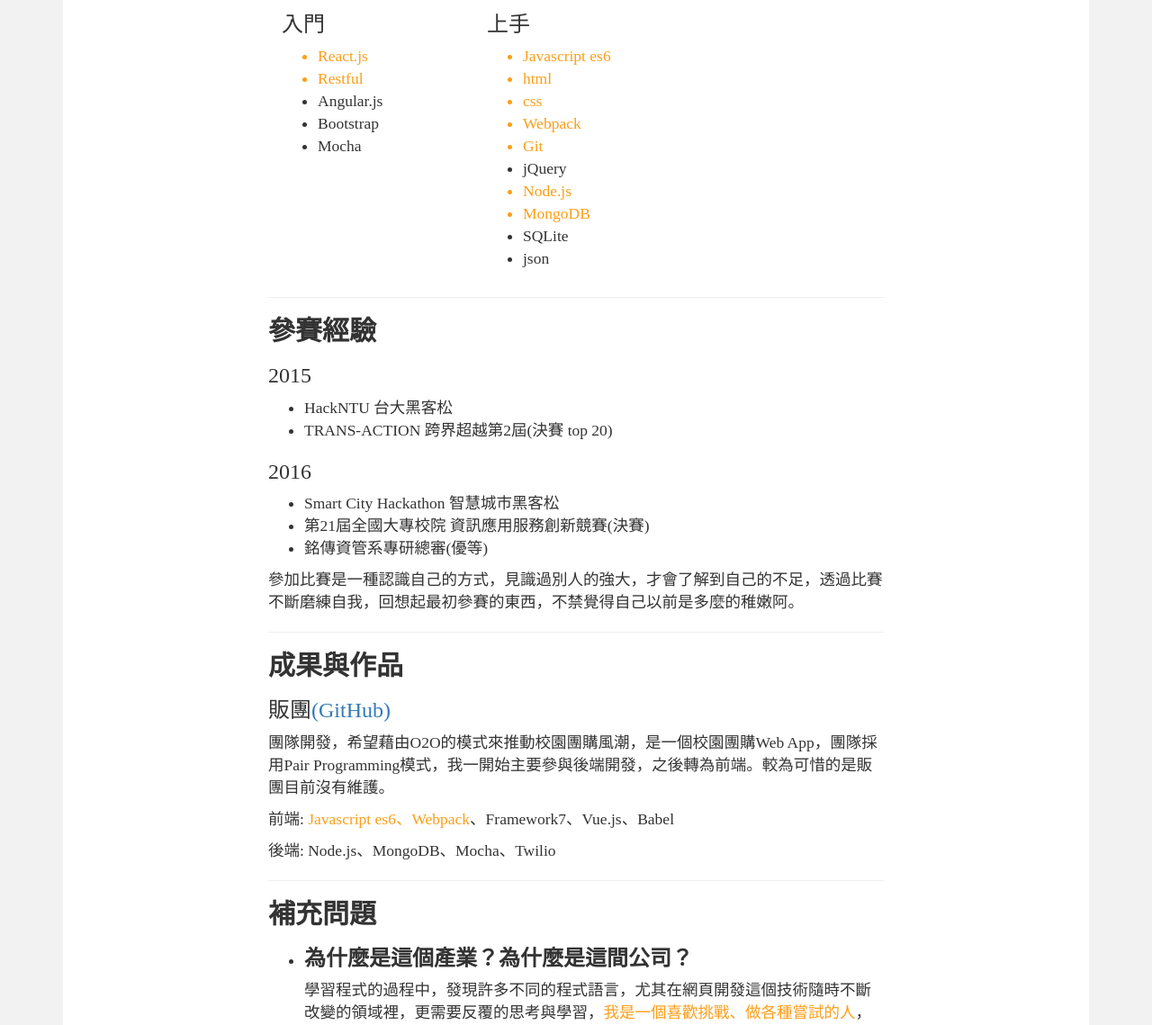
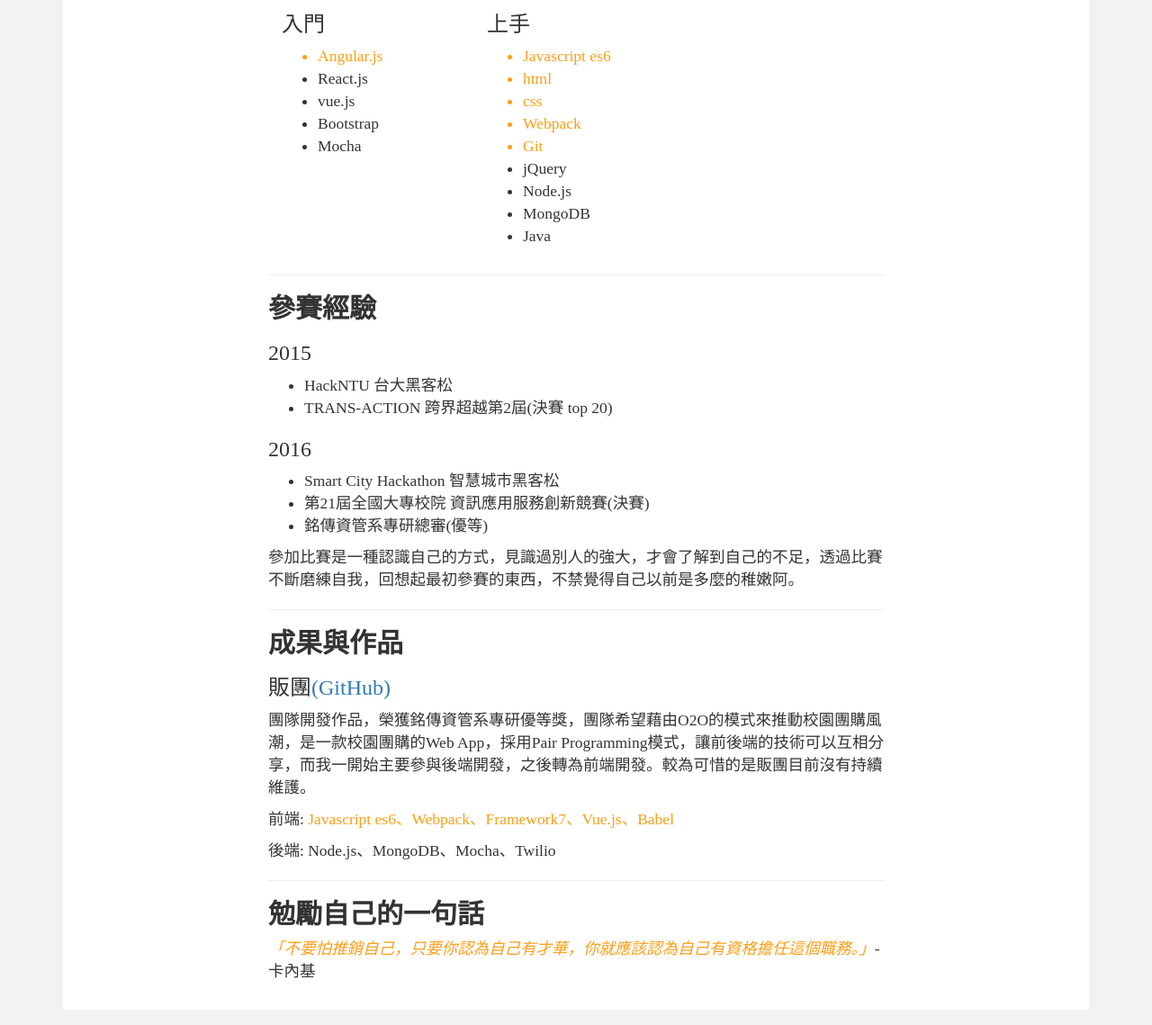
Before and after one commit to tion846/resume, a plain HTML site: page public/index.html in a window 1280 px wide. Shown: the part 603-1742 px from the top of the page at 90% size. Drawn offline with nearby package versions, Linux system fonts and the light colour scheme.

Commit message:
updateApart

```diff
--- a/public/index.html
+++ b/public/index.html
@@ -139,16 +139,16 @@
             <h2>簡介</h2>
             <p class="light">我認為：「想要確認自己是否適合新創公司，最好的方式就是去新創公司實習。」</p>
             <p>
-                我目前就讀銘傳資管四年級，自從進入程式設計這個領域後，我在code世界裡發現屬於自己的一片天。我嚮往能夠在<b>充滿挑戰的環境</b>下工作，因此，希望透過新創實習開始我的 hello world。
+                我目前就讀銘傳資管四年級，自從進入程式設計這個領域後，我在code世界裡發現屬於自己的一片天。我嚮往能夠在<b>充滿挑戰的環境</b>下工作，因此，希望加入新創團隊開始我的 hello world。
             </p>
             <hr>
             <h2>程式能力</h2>
             <div class="float-left col-md-4 col-xs-4">
                 <h3>入門</h3>
                 <ul>
-                    <li class="light">React.js</li>
-                    <li class="light">Restful</li>
-                    <li>Angular.js</li>
+                    <li class="light" >Angular.js</li>
+                    <li>React.js</li>
+                    <li>vue.js</li>
                     <li>Bootstrap</li>
                     <li>Mocha</li>
                 </ul>
@@ -162,10 +162,9 @@
                     <li class="light">Webpack</li>
                     <li class="light">Git</li>
                     <li>jQuery</li>
-                    <li class="light">Node.js</li>
-                    <li class="light">MongoDB</li>
-                    <li>SQLite</li>
-                    <li>json</li>
+                    <li>Node.js</li>
+                    <li>MongoDB</li>
+                    <li>Java</li>
                 </ul>
             </div>
             <br style="clear: both;">
@@ -187,29 +186,13 @@
             <h2>成果與作品</h2>
             <div>
                 <h3>販團<a href="https://github.com/zizyzhang/Onigiri">(GitHub)</a></h3>
-                <p>團隊開發，希望藉由O2O的模式來推動校園團購風潮，是一個校園團購Web App，團隊採用Pair Programming模式，我一開始主要參與後端開發，之後轉為前端。較為可惜的是販團目前沒有維護。
+                <p>團隊開發作品，榮獲銘傳資管系專研優等獎，團隊希望藉由O2O的模式來推動校園團購風潮，是一款校園團購的Web App，採用Pair Programming模式，讓前後端的技術可以互相分享，而我一開始主要參與後端開發，之後轉為前端開發。較為可惜的是販團目前沒有持續維護。
                 </p>
-                <p>前端: <span class="light">Javascript es6、Webpack</span>、Framework7、Vue.js、Babel</p>
+                <p>前端: <span class="light">Javascript es6、Webpack、Framework7、Vue.js、Babel</span></p>
                 <p>後端: Node.js、MongoDB、Mocha、Twilio</p>
             </div>
             <hr>
-            <h2>補充問題</h2>
-            <ul>
-                <li>
-                    <h3><b>為什麼是這個產業？為什麼是這間公司？</b></h3></li>
-                <p>學習程式的過程中，發現許多不同的程式語言，尤其在網頁開發這個技術隨時不斷改變的領域裡，更需要反覆的思考與學習，<span class="light">我是一個喜歡挑戰、做各種嘗試的人</span>，而且可以透過不同的框架或不同的函式庫來實現相同的功能，這是一個沒有標準答案的世界，這一點也讓我為之著迷。</p>
-                <p>至於，為何挑選這間公司？首先，速速建站所處的地點非常優越，同時，速速建站的團隊夥伴<span class="light">擁有優秀的設計能力和開發技術</span>，我相信參與團隊工作絕對會有超越我想像的收穫，不論是技術還是設計方面，抑或是融入職場環境，對我來說都有莫大的幫助，當然最重要的是能夠<span class="light">訓練獨立解決問題的能力</span>。再者，我接觸過一些架站服務的產品，其中並沒有發現<span class="light">在地品牌</span>，再認識速速建站後，我感覺到無比的親切，而我希望能夠在此領域中投入我對程式的熱忱。</p>
-                <li class="light">
-                    <h3><b>為什麼公司該錄取你？</b></h3></li>
-                <h4>首先，我具備公司能力要求的相應<span class="light">程式能力</span>。</h4>
-                <p>我希望能夠擔任公司的實習生，根據公司提供的徵才條件，<span class="light">我有足夠的信心能夠勝任此一職務</span>。往後，若獲得公司賞識加以培訓，或許就能滿足前端工程師的要求，並在這領域發揮所長。</p>
-                <h4>其次，我擁有<span class="light">堅毅的學習精神</span>與<span class="light">充沛的熱忱</span>。</h4>
-                <p>我曾參加跨界超越競賽，這是一個沒有獎金的比賽，而且賽程歷時超過6個月，但是它不僅僅是一個比賽，比賽過程中提供許多<span class="light">講座、課程和工作坊</span>讓參與賽事的成員們能夠加強作品的設計理念，還有業師會對每個團隊進行私下指導，我們<span class="light">兼顧學校課業、捨棄假日</span>，<span class="light">積極參與mentor課程</span>，目的就是希望能夠提高自己的競爭力，以後做一些能夠回饋社會的事。</p>
-                <h4>最後，我能提供<span class="light">UX的想法和建議</span>，同時我也可以<span class="light">改善部分服務項目</span>。</h4>
-                <p>我能夠站在使用者的角度，在UX這方面分享一些想法。例如：使用者在購買新網址的時候，如果輸入熱門的關鍵字(yahoo、google、instagram...)，此時，使用者只會得到<span class="light">「無法註冊」</span>的訊息，卻沒有提供其他建議網址，再經過多次嘗試後，依然沒有結果就會<span class="light">影響到使用者的購買動機</span>。</p>
-                <p>我也可以協助經營Blog或FB粉專。新創團隊背後都有一個精彩的故事，可以在Blog<span class="light">分享創業歷程</span>或是<span class="light">提供設計優美的網站</span>供客戶參考，而且使用高畫質的教學影片能夠提高客戶的滿意度。</p>
-            </ul>
-            <hr>
+
             <h2>勉勵自己的一句話</h2>
             <p><span class="light" style="font-style: italic">「不要怕推銷自己，只要你認為自己有才華，你就應該認為自己有資格擔任這個職務。」</span>-卡內基</p>
         </div>
```
